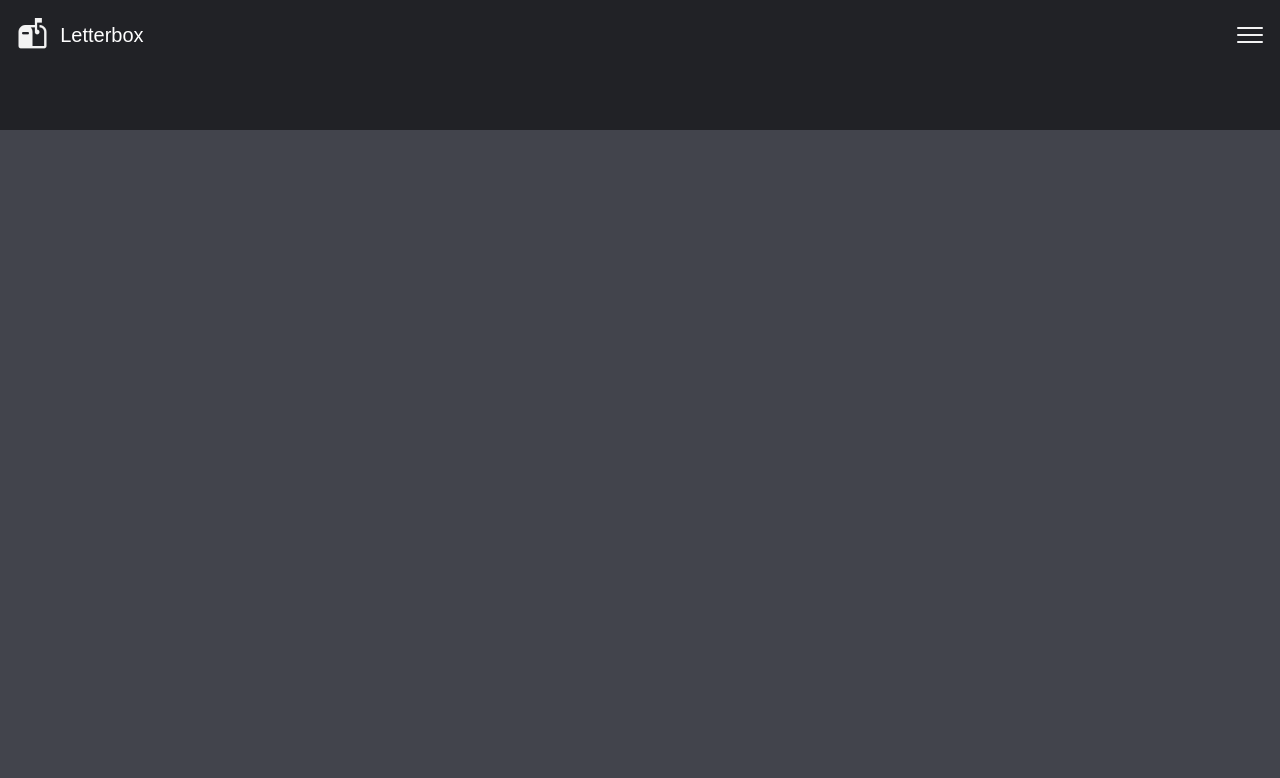
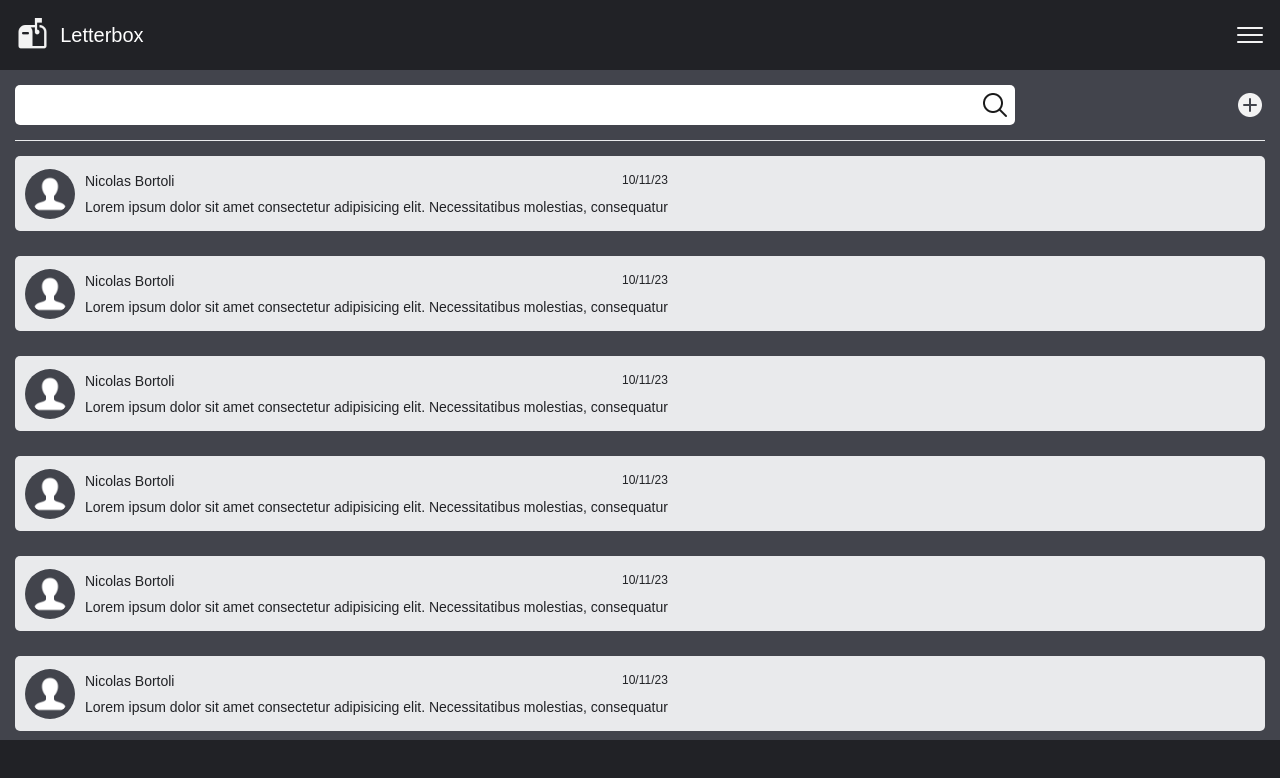
Before and after one commit to XAldrikX/letterbox, a Vue app: page / in a window 1280 px wide. Shown: the top 778 px of the page. Built offline with nearby package versions, Linux system fonts and the light colour scheme; a web font is replaced by a local one.

Commit message:
Ajuste no z-index do menu da Navbar. Página de log-in. Custom style na scrollbar.

```diff
--- a/src/App.vue
+++ b/src/App.vue
@@ -43,4 +43,17 @@ body {
 	padding: 15px;
 }
 
+::-webkit-scrollbar {
+  width: 3px;
+}
+
+::-webkit-scrollbar-thumb {
+  background-color: var(--secondary-color);
+  border-radius: 10px;
+}
+
+::-webkit-scrollbar-thumb:hover {
+  background-color: #333;
+}
+
 </style>
--- /dev/null
+++ b/src/components/ChatBubble.vue
@@ -0,0 +1,72 @@
+<template>
+    <section class="chat-bubble" v-for="chat in 10" :key="chat">
+        <img src="../assets/Customer.png" alt="Foto do perfil" class="profile-pic">
+
+        <div class="chat-info-wrapper">
+            <div class="chat-name-date">
+                <p class="profile-name">Nicolas Bortoli</p>
+
+                <p class="chat-date">10/11/23</p>
+            </div>
+
+            <p class="chat-preview">Lorem ipsum dolor sit amet consectetur adipisicing elit. Necessitatibus molestias, consequatur</p>
+        </div>
+    </section>
+</template>
+
+<script setup>
+
+</script>
+
+<style scoped>
+
+.chat-bubble {
+    display: flex;
+    align-items: center;
+    gap: 10px;
+    width: 100%;
+    background-color: var(--light-color);
+    font-size: var(--font-size);
+    height: 75px;
+    border-radius: 5px;
+    margin-bottom: 25px;
+    padding: 10px;
+    cursor: pointer;
+    transition: ease .2s;
+}
+
+.chat-bubble:hover {
+    background-color: #d5d5d6;
+}
+
+.profile-pic {
+    width: 50px;
+    height: 50px;
+    padding: 5px;
+    border-radius: 50%;
+    background-color: var(--primary-color);
+}
+
+.chat-info-wrapper {
+    display: flex;
+    flex-direction: column;
+    gap: 10px;
+}
+
+.chat-name-date {
+    display: flex;
+    justify-content: space-between;
+}
+
+.chat-preview {
+    overflow: hidden;
+    display: -webkit-box;
+    -webkit-line-clamp: 1;
+    -webkit-box-orient: vertical;
+}
+
+.chat-date {
+    font-size: 12px;
+}
+
+</style>
--- a/src/components/NavBar.vue
+++ b/src/components/NavBar.vue
@@ -40,6 +40,11 @@
             </div>
 
             <div v-else>
+                <router-link to="/" class="menu-item add-contact" @click="menuOpen = false">
+                    <img src="../assets/Speech_Bubble.png" alt="Logo caixa de correio">
+                    <p>Minhas Conversas</p>
+                </router-link>
+
                 <router-link to="/add-contact" class="menu-item add-contact" @click="menuOpen = false">
                     <img src="../assets/Add_User_Male.png" alt="Logo caixa de correio">
                     <p>Adicionar contato</p>
@@ -65,14 +70,16 @@ import { ref, computed } from 'vue';
 
 const menuOpen = ref(false);
 
-const userLogged = ref(false);
+const userLogged = ref(true);
 
 const menuPosition = computed(() => {
     return menuOpen.value === false ? '-100%' : '0px';
 })
+
 const menuBackground = computed(() => {
     return menuOpen.value === false ? 'rgba(0, 0, 0, 0.0)' : 'rgba(0, 0, 0, 0.5)';
 })
+
 const menuPointerEvent = computed(() => {
     return menuOpen.value === false ? 'none' : 'all';
 })
@@ -116,11 +123,13 @@ section {
     position: absolute;
     height: calc(100vh - 130px);
     background-color: v-bind(menuBackground);
+    pointer-events: v-bind(menuPointerEvent);
     transition: ease-in-out .7s;
-    pointer-events: v-bind(menuPointerEvent);
+    z-index: 1;
 }
 
 .menu {
+    z-index: 1;
     width: 70%;
     position: absolute;
     left: v-bind(menuPosition);
--- /dev/null
+++ b/src/components/SearchBar.vue
@@ -0,0 +1,62 @@
+<template>
+    <div class="content-wrapper">
+        <div class="search-wrapper">
+            <input type="text">
+
+            <button class="search-btn">
+                <img src="../assets/Search.png" alt="Botão de busca">
+            </button>
+        </div>
+
+        <button class="create-chat">
+            <img src="../assets/Plus.png" alt="Criar conversa">
+        </button>
+    </div>
+</template>
+
+<script setup>
+
+</script>
+
+<style scoped>
+
+.content-wrapper {
+    display: flex;
+    justify-content: space-between;
+    align-items: center;
+    padding-bottom: 15px;
+    margin-bottom: 15px;
+    border-bottom: 1px solid var(--light-color);
+}
+
+.search-wrapper {
+    position: relative;
+    width: 80%;
+}
+
+.search-wrapper > input {
+    width: 100%;
+    height: 40px;
+    border: none;
+    border-radius: 5px;
+    padding-left: 10px;
+    padding-right: 40px;
+}
+
+.search-btn {
+    background-color: unset;
+    border: none;
+    cursor: pointer;
+    position: absolute;
+    right: 5px;
+    top: 0;
+    bottom: 0;
+}
+
+.create-chat {
+    background-color: unset;
+    border: none;
+    cursor: pointer;
+}
+
+</style>
--- a/src/router/index.js
+++ b/src/router/index.js
@@ -1,11 +1,23 @@
 import { createRouter, createWebHistory } from 'vue-router';
 import SignUp from '@/views/SignUp.vue';
+import SignIn from '@/views/SignIn.vue';
+import AllChats from '@/views/AllChats.vue';
 
 const routes = [
+	{
+		path: '/',
+		name: 'AllChats',
+		component: AllChats
+	},
 	{
 		path: '/sign-up',
 		name: 'SignUp',
 		component: SignUp
+	},
+	{
+		path: '/sign-in',
+		name: 'SignIn',
+		component: SignIn
 	},
 ]
 
--- /dev/null
+++ b/src/views/AllChats.vue
@@ -0,0 +1,23 @@
+<template>
+    <main>
+        <SearchBar />
+        <ChatBuggle />
+    </main>
+</template>
+
+<script setup>
+
+import SearchBar from '@/components/SearchBar.vue';
+import ChatBuggle from '@/components/ChatBubble.vue';
+
+</script>
+
+<style scoped>
+
+main {
+    height: calc(100vh - 130px);
+    background-color: var(--primary-color);
+    overflow-y: scroll;
+}
+
+</style>
--- a/src/views/SignIn.vue
+++ b/src/views/SignIn.vue
@@ -6,19 +6,9 @@
                 <h2>Letterbox</h2>
             </div>
 
-            <h3>Cadastre-se</h3>
+            <h3>Log-In</h3>
 
             <form class="sign-in-form">
-                <div class="form-item">
-                    <label for="name">Nome: </label>
-                    <input type="text" id="name">
-                </div>
-
-                <div class="form-item">
-                    <label for="last-name">Sobrenome: </label>
-                    <input type="text" id="last-name">
-                </div>
-
                 <div class="form-item">
                     <label for="email">E-mail: </label>
                     <input type="email" id="email">
```
Also changed, not shown: src/assets/Speech_Bubble.png (added).
